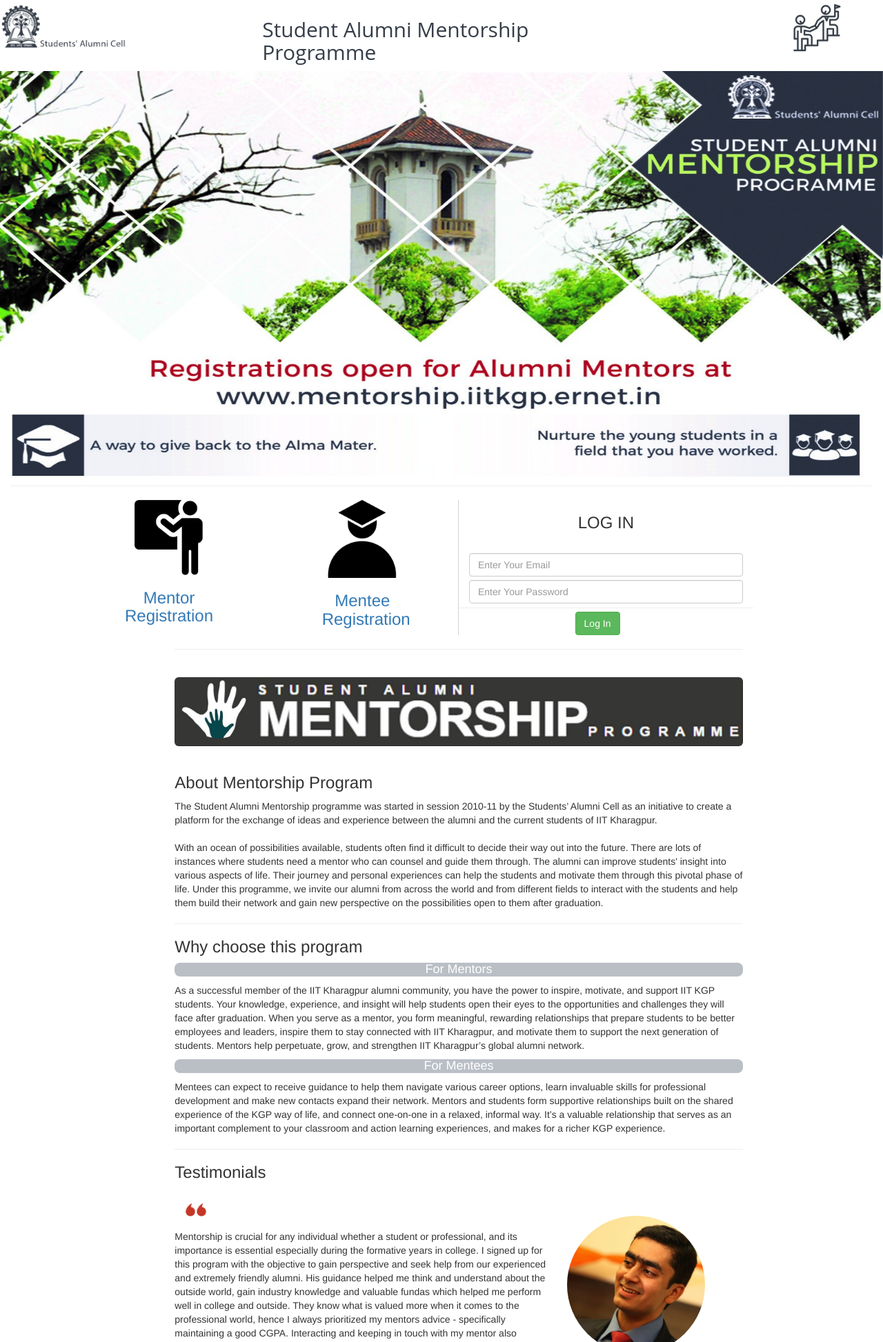
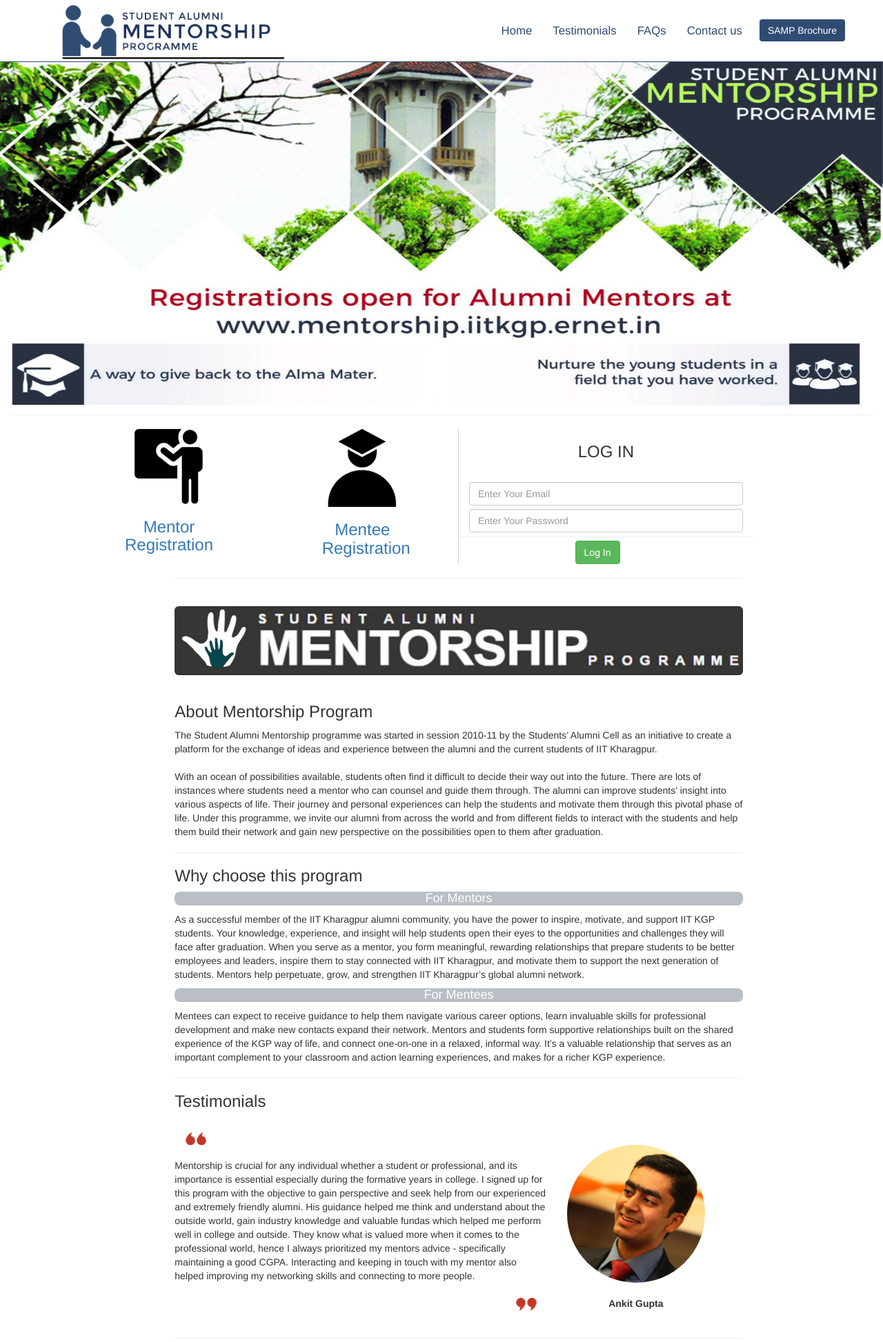
Before and after one commit to students-alumni-cell-iitkgp/mentorship, a CodeIgniter app: page /database/index.php/welcome/index in a window 1280 px wide. Shown: the top 1946 px of the page at 69% size. Run offline with CodeIgniter, Linux system fonts and the light colour scheme; some libraries are stand-ins or nearby versions.

Commit message:
added navbar and brochure

```diff
--- a/application/views/welcome_message.php
+++ b/application/views/welcome_message.php
@@ -142,12 +142,61 @@
      -moz-appearance: none;
      appearance: none;
      margin: 0;
+
  }
- 	</style>
+.nav_list{
+
+    font-size: 1.2em;
+    text-align: right;
+    padding: 0px;
+    margin: 0;
+}
+    .navbar-inverse .navbar-nav>li>a{
+
+        color: #2f4c73;
+        border-radius: .2em;
+    }
+    .navbar-inverse .navbar-nav>li>a:hover{
+        background-color: #2f4c73;
+        color: white;
+        transition: .4s;
+
+    }
+	@media only screen and (max-width:950px){
+
+		.navbar-collapse.collapse{
+			display: none!important;
+		}
+	}
+
+    </style>
  </head>
  <body>
+ <div style="background-color: white;height: 90px;border-color:#2f4c73 " class="navbar navbar-inverse navbar-fixed-top" role="navigation">
+     <div class="container">
+         <div class="navbar-header">
+             <button style="display: none" type="button" class="navbar-toggle " data-toggle="collapse" data-target=".navbar-collapse">
+                 <span class="sr-only">Toggle navigation</span>
+                 <span class="icon-bar"></span>
+                 <span class="icon-bar"></span>
+                 <span class="icon-bar"></span>
+             </button>
+             <a style="padding: 0px;margin-left: 0px" class="navbar-brand" href="#"><img height="93" src="img/samp_logo.png" alt=""></a>
+         </div>
+         <div id="nav_pc" style="margin-top: 1.4em" class="collapse navbar-collapse">
+             <button style="background-color:#2f4c73;border: 0px;font-stretch: expanded" onclick="window.open('img/brochure.pdf')"  class="btn btn-danger navbar-btn navbar-right">SAMP Brochure</button>
+             <ul style=" margin-right: 10px"  class="nav navbar-nav navbar-right ">
 
-  <div class="navbar z-depth-5" style="background-color:white; margin-bottom: 0px;">
+                 <li class="nav_list"><a href="#">Home</a></li>
+                 <li class="nav_list"><a href="#testimonials">Testimonials</a></li>
+                 <li class="nav_list"><a href="#faq">FAQs</a></li>
+                 <li class="nav_list"><a href="#contact">Contact us</a></li>
+             </ul>
+
+         </div>
+     </div>
+ </div>
+ <!-- <div class="navbar z-depth-5" style="background-color:white; margin-bottom: 0px;">
       <div class="row" style="margin-top: 5px;width: 99.9%">
           <div class="col-md-3">
               <a href="http://www.sac.iitkgp.ac.in/"><img height="65" src="img/logo2.png" alt=""></a>
@@ -161,8 +210,8 @@
               <img style="float: right;margin-right: -80px" height="70" src="img/logo1.jpg" alt="">
           </div>
       </div>
-
-</div>
+     </div>
+ -->
 
  	<div id="bg">
 
@@ -293,7 +342,7 @@
  						</p>
             <hr>
 
- 			<h3>Testimonials</h3>
+ 			<h3 id="testimonials">Testimonials</h3>
 
  						<div class="row" >
  							<div class="col-md-8">
@@ -342,7 +391,7 @@
  				</div>
         <hr>
 
- 						<h3 >Frequently Asked Questions</h3> <br>
+ 						<h3 id="faq" >Frequently Asked Questions</h3> <br>
 
 
  						<div class="row">
@@ -534,7 +583,7 @@
  							</div><!--col-md-6 ends -->
  						</div> <hr>
 
- 				<h3>Contact Us</h3>
+ 				<h3 id="contact">Contact Us</h3>
 
  	<div align="center">
 
```
Also changed, not shown: img/index.html (added, +11 -0 lines), img/samp_logo.png (added), 1 other file.
